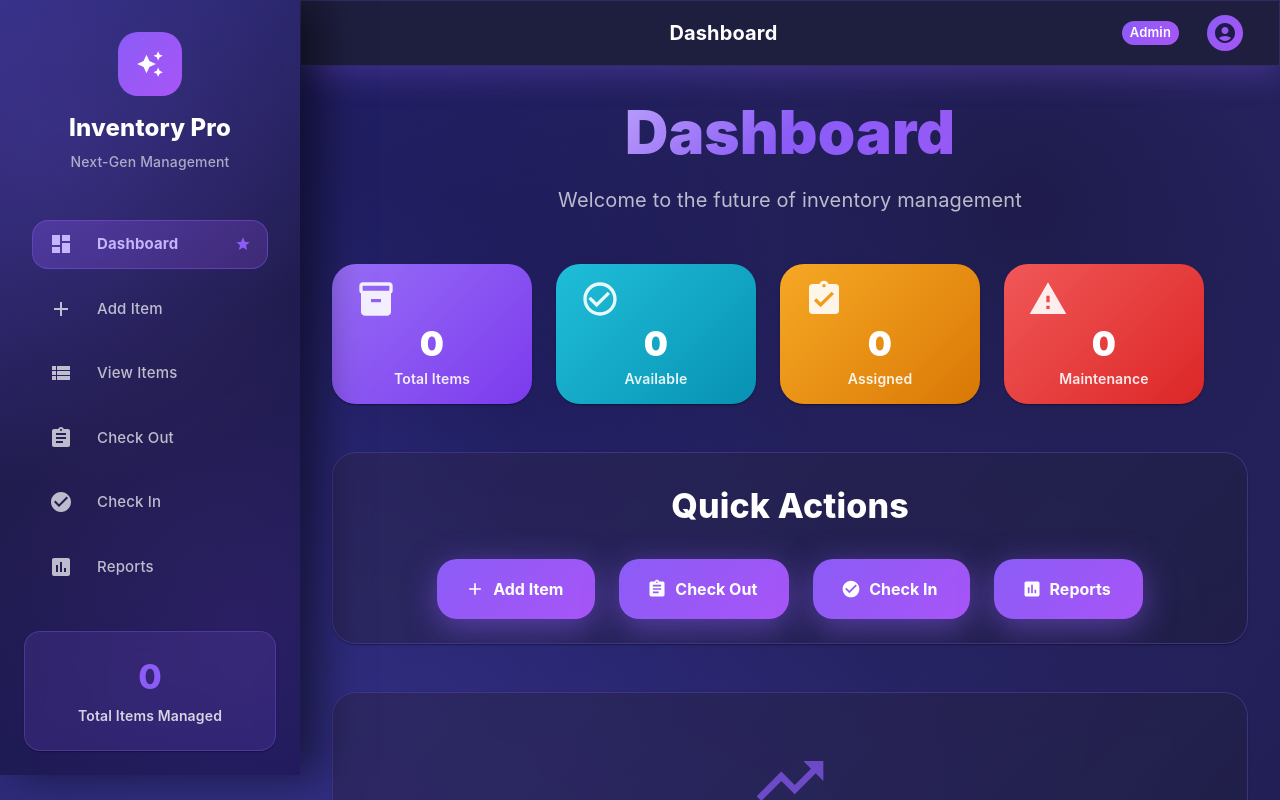
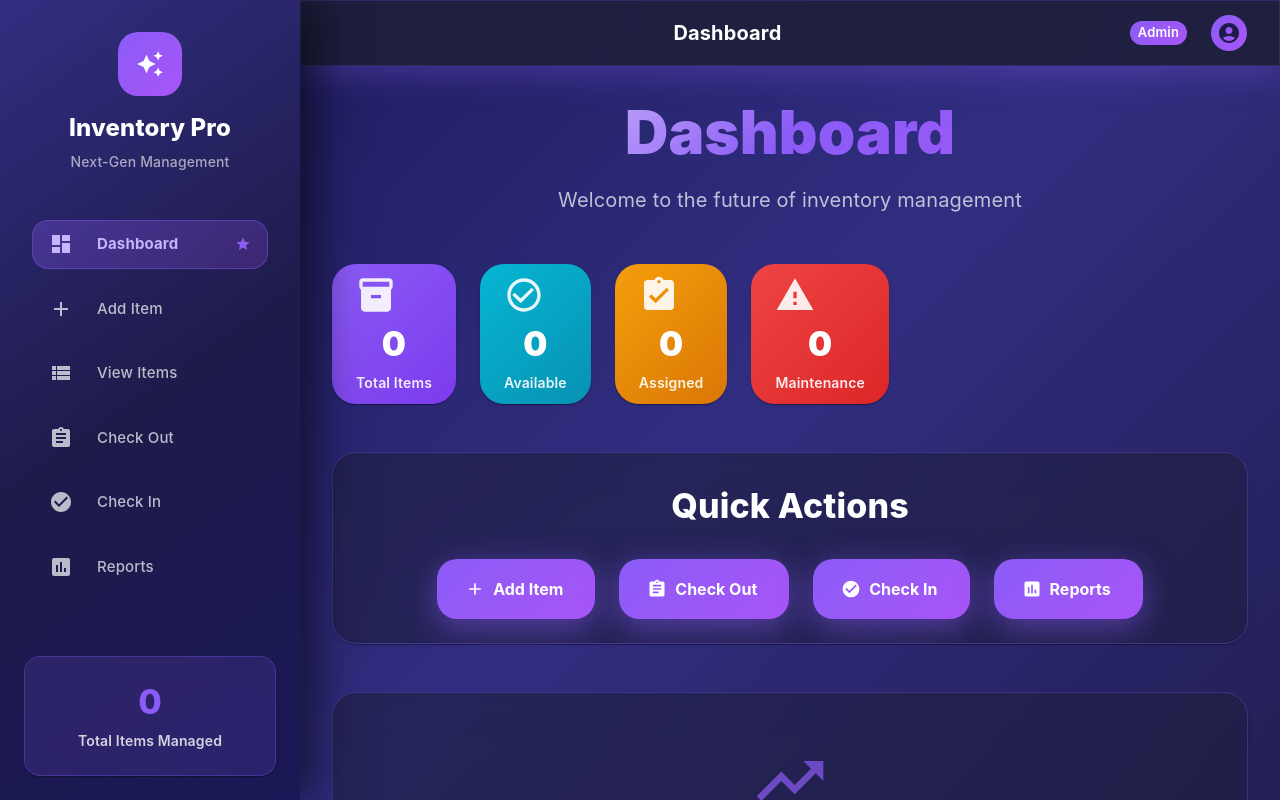
Before and after one commit to ampolperlada/Mis-Inventory-Sys, a React (Create React App) app in the folder frontend/: page / in a window 1280 px wide. Shown: the top 800 px of the page. Built offline with nearby package versions, Linux system fonts and the light colour scheme.

Commit message:
function # 1

```diff
--- a/frontend/src/components/Dashboard.js
+++ b/frontend/src/components/Dashboard.js
@@ -46,7 +46,12 @@ import {
   Star,
   AutoAwesome,
   AssignmentTurnedIn as Assignment,
-  Search
+  Search,
+  PersonAdd,
+  Business,
+  CalendarToday,
+  ArrowBack,
+  ArrowForward
 } from '@mui/icons-material';
 
 const drawerWidth = 300;
@@ -86,21 +91,6 @@ const ModernDrawer = styled(Drawer)(({ theme }) => ({
     backdropFilter: 'blur(20px)',
     border: 'none',
     boxShadow: '20px 0 40px rgba(0, 0, 0, 0.5)',
-    overflow: 'hidden',
-    position: 'relative',
-    '&::before': {
-      content: '""',
-      position: 'absolute',
-      top: 0,
-      left: 0,
-      right: 0,
-      bottom: 0,
-      background: `
-        radial-gradient(circle at 20% 20%, rgba(139, 92, 246, 0.15) 0%, transparent 50%),
-        radial-gradient(circle at 80% 80%, rgba(168, 85, 247, 0.1) 0%, transparent 50%)
-      `,
-      pointerEvents: 'none',
-    },
   },
 }));
 
@@ -120,8 +110,6 @@ const NavItem = styled(ListItemButton)(({ theme, active }) => ({
   border: active ? '1px solid rgba(139, 92, 246, 0.4)' : '1px solid transparent',
   color: active ? '#c4b5fd' : 'rgba(255, 255, 255, 0.7)',
   transition: 'all 0.4s cubic-bezier(0.175, 0.885, 0.32, 1.275)',
-  position: 'relative',
-  overflow: 'hidden',
   '&:hover': {
     background: 'linear-gradient(135deg, rgba(139, 92, 246, 0.2) 0%, rgba(168, 85, 247, 0.15) 100%)',
     transform: 'translateX(8px) scale(1.02)',
@@ -135,18 +123,6 @@ const UltraModernCard = styled(Card)(({ theme }) => ({
   border: '1px solid rgba(139, 92, 246, 0.3)',
   borderRadius: '24px',
   transition: 'all 0.4s cubic-bezier(0.175, 0.885, 0.32, 1.275)',
-  position: 'relative',
-  overflow: 'hidden',
-  '&::before': {
-    content: '""',
-    position: 'absolute',
-    top: 0,
-    left: 0,
-    right: 0,
-    bottom: 0,
-    background: 'linear-gradient(135deg, rgba(139, 92, 246, 0.08) 0%, transparent 100%)',
-    pointerEvents: 'none',
-  },
   '&:hover': {
     transform: 'translateY(-8px)',
     background: 'rgba(31, 31, 62, 0.8)',
@@ -159,22 +135,8 @@ const GlowingStatCard = styled(Card)(({ gradient, glowColor }) => ({
   background: gradient,
   borderRadius: '24px',
   border: 'none',
-  position: 'relative',
-  overflow: 'hidden',
   transition: 'all 0.4s cubic-bezier(0.175, 0.885, 0.32, 1.275)',
   height: '140px',
-  width: '100%',
-  minWidth: '200px',
-  '&::before': {
-    content: '""',
-    position: 'absolute',
-    top: 0,
-    left: 0,
-    right: 0,
-    bottom: 0,
-    background: 'linear-gradient(135deg, rgba(255, 255, 255, 0.1) 0%, transparent 100%)',
-    pointerEvents: 'none',
-  },
   '&:hover': {
     transform: 'translateY(-8px) scale(1.05)',
     boxShadow: `0 25px 50px ${glowColor}60`,
@@ -248,16 +210,47 @@ const Dashboard = ({ children }) => {
   const handleProfileMenuOpen = (event) => setAnchorEl(event.currentTarget);
   const handleMenuClose = () => setAnchorEl(null);
 
-  // Component views
+  // Simple Add Item Form
   const AddItemForm = () => (
     <UltraModernCard sx={{ mb: 4 }}>
       <CardContent sx={{ p: 4 }}>
         <Box sx={{ display: 'flex', alignItems: 'center', gap: 2, mb: 4 }}>
-          <AddIcon sx={{ color: '#8b5cf6', fontSize: 28 }} />
-          <Typography variant="h4" sx={{ color: 'white', fontWeight: '800' }}>
+          <AddIcon sx={{ color: '#8b5cf6', fontSize: 32 }} />
+          <Typography variant="h3" sx={{ color: 'white', fontWeight: '900' }}>
             Add New Item
           </Typography>
         </Box>
+
+        <Grid container spacing={3}>
+          <Grid item xs={12} md={6}>
+            <StyledTextField
+              fullWidth
+              label="Item Name"
+              placeholder="Enter item name"
+            />
+          </Grid>
+          <Grid item xs={12} md={6}>
+            <StyledTextField
+              fullWidth
+              label="Brand"
+              placeholder="Enter brand"
+            />
+          </Grid>
+          <Grid item xs={12} md={6}>
+            <StyledTextField
+              fullWidth
+              label="Model"
+              placeholder="Enter model"
+            />
+          </Grid>
+          <Grid item xs={12} md={6}>
+            <StyledTextField
+              fullWidth
+              label="Serial Number"
+              placeholder="Enter serial number"
+            />
+          </Grid>
+        </Grid>
 
         <Box sx={{ display: 'flex', justifyContent: 'flex-end', gap: 2, mt: 4 }}>
           <Button
@@ -274,11 +267,12 @@ const Dashboard = ({ children }) => {
     </UltraModernCard>
   );
 
+  // Simple View Items
   const ViewItems = () => (
-    <Box sx={{ space: 4 }}>
+    <Box>
       <Box sx={{ display: 'flex', justifyContent: 'space-between', alignItems: 'center', mb: 4 }}>
         <Box>
-          <Typography variant="h4" sx={{ color: 'white', fontWeight: '800', mb: 1 }}>
+          <Typography variant="h3" sx={{ color: 'white', fontWeight: '900', mb: 1 }}>
             Inventory Items
           </Typography>
           <Typography sx={{ color: '#c4b5fd' }}>
@@ -301,7 +295,7 @@ const Dashboard = ({ children }) => {
               No assets found
             </Typography>
             <Typography>
-              Add new assets or connect to your backend to populate inventory data
+              Add new assets to see them listed here
             </Typography>
           </Box>
         </CardContent>
@@ -309,6 +303,7 @@ const Dashboard = ({ children }) => {
     </Box>
   );
 
+  // Simple Check Out
   const CheckOut = () => (
     <UltraModernCard>
       <CardContent sx={{ p: 6, textAlign: 'center' }}>
@@ -323,6 +318,7 @@ const Dashboard = ({ children }) => {
     </UltraModernCard>
   );
 
+  // Simple Check In
   const CheckIn = () => (
     <UltraModernCard>
       <CardContent sx={{ p: 6, textAlign: 'center' }}>
@@ -337,10 +333,11 @@ const Dashboard = ({ children }) => {
     </UltraModernCard>
   );
 
+  // Simple Reports
   const Reports = () => (
-    <Box sx={{ space: 4 }}>
+    <Box>
       <Box sx={{ mb: 4 }}>
-        <Typography variant="h4" sx={{ color: 'white', fontWeight: '800', mb: 1 }}>
+        <Typography variant="h3" sx={{ color: 'white', fontWeight: '900', mb: 1 }}>
           Reports & Analytics
         </Typography>
         <Typography sx={{ color: '#c4b5fd' }}>
@@ -351,9 +348,9 @@ const Dashboard = ({ children }) => {
       <Grid container spacing={3} sx={{ mb: 6 }}>
         <Grid item xs={12} sm={6} lg={3}>
           <GlowingStatCard gradient="linear-gradient(135deg, #8b5cf6 0%, #7c3aed 100%)" glowColor="#8b5cf6">
-            <CardContent sx={{ position: 'relative', zIndex: 1, p: 3, textAlign: 'center', display: 'flex', flexDirection: 'column', justifyContent: 'center', height: '100%' }}>
+            <CardContent sx={{ p: 3, textAlign: 'center', display: 'flex', flexDirection: 'column', justifyContent: 'center', height: '100%' }}>
               <Inventory2 sx={{ fontSize: 40, color: 'white', mb: 1, opacity: 0.9 }} />
-              <Typography variant="h4" sx={{ fontWeight: '900', mb: 1, color: 'white', lineHeight: 1 }}>
+              <Typography variant="h4" sx={{ fontWeight: '900', mb: 1, color: 'white' }}>
                 {stats.totalItems}
               </Typography>
               <Typography variant="body2" sx={{ opacity: 0.9, fontWeight: '600', color: 'white' }}>
@@ -364,9 +361,9 @@ const Dashboard = ({ children }) => {
         </Grid>
         <Grid item xs={12} sm={6} lg={3}>
           <GlowingStatCard gradient="linear-gradient(135deg, #06b6d4 0%, #0891b2 100%)" glowColor="#06b6d4">
-            <CardContent sx={{ position: 'relative', zIndex: 1, p: 3, textAlign: 'center', display: 'flex', flexDirection: 'column', justifyContent: 'center', height: '100%' }}>
+            <CardContent sx={{ p: 3, textAlign: 'center', display: 'flex', flexDirection: 'column', justifyContent: 'center', height: '100%' }}>
               <CheckCircleOutline sx={{ fontSize: 40, color: 'white', mb: 1, opacity: 0.9 }} />
-              <Typography variant="h4" sx={{ fontWeight: '900', mb: 1, color: 'white', lineHeight: 1 }}>
+              <Typography variant="h4" sx={{ fontWeight: '900', mb: 1, color: 'white' }}>
                 {stats.available}
               </Typography>
               <Typography variant="body2" sx={{ opacity: 0.9, fontWeight: '600', color: 'white' }}>
@@ -377,9 +374,9 @@ const Dashboard = ({ children }) => {
         </Grid>
         <Grid item xs={12} sm={6} lg={3}>
           <GlowingStatCard gradient="linear-gradient(135deg, #f59e0b 0%, #d97706 100%)" glowColor="#f59e0b">
-            <CardContent sx={{ position: 'relative', zIndex: 1, p: 3, textAlign: 'center', display: 'flex', flexDirection: 'column', justifyContent: 'center', height: '100%' }}>
+            <CardContent sx={{ p: 3, textAlign: 'center', display: 'flex', flexDirection: 'column', justifyContent: 'center', height: '100%' }}>
               <Assignment sx={{ fontSize: 40, color: 'white', mb: 1, opacity: 0.9 }} />
-              <Typography variant="h4" sx={{ fontWeight: '900', mb: 1, color: 'white', lineHeight: 1 }}>
+              <Typography variant="h4" sx={{ fontWeight: '900', mb: 1, color: 'white' }}>
                 {stats.assigned}
               </Typography>
               <Typography variant="body2" sx={{ opacity: 0.9, fontWeight: '600', color: 'white' }}>
@@ -390,9 +387,9 @@ const Dashboard = ({ children }) => {
         </Grid>
         <Grid item xs={12} sm={6} lg={3}>
           <GlowingStatCard gradient="linear-gradient(135deg, #ef4444 0%, #dc2626 100%)" glowColor="#ef4444">
-            <CardContent sx={{ position: 'relative', zIndex: 1, p: 3, textAlign: 'center', display: 'flex', flexDirection: 'column', justifyContent: 'center', height: '100%' }}>
+            <CardContent sx={{ p: 3, textAlign: 'center', display: 'flex', flexDirection: 'column', justifyContent: 'center', height: '100%' }}>
               <Warning sx={{ fontSize: 40, color: 'white', mb: 1, opacity: 0.9 }} />
-              <Typography variant="h4" sx={{ fontWeight: '900', mb: 1, color: 'white', lineHeight: 1 }}>
+              <Typography variant="h4" sx={{ fontWeight: '900', mb: 1, color: 'white' }}>
                 {stats.maintenance}
               </Typography>
               <Typography variant="body2" sx={{ opacity: 0.9, fontWeight: '600', color: 'white' }}>
@@ -425,7 +422,7 @@ const Dashboard = ({ children }) => {
       case 'checkin': return <CheckIn />;
       case 'reports': return <Reports />;
       default: return (
-        <Box sx={{ position: 'relative', zIndex: 1, width: '100%' }}>
+        <Box sx={{ width: '100%' }}>
           <Box sx={{ mb: 6, textAlign: 'center' }}>
             <Typography variant="h2" sx={{
               fontWeight: '900',
@@ -451,9 +448,9 @@ const Dashboard = ({ children }) => {
           <Grid container spacing={3} sx={{ mb: 6 }}>
             <Grid item xs={12} sm={6} lg={3}>
               <GlowingStatCard gradient="linear-gradient(135deg, #8b5cf6 0%, #7c3aed 100%)" glowColor="#8b5cf6">
-                <CardContent sx={{ position: 'relative', zIndex: 1, p: 3, textAlign: 'center', display: 'flex', flexDirection: 'column', justifyContent: 'center', height: '100%' }}>
+                <CardContent sx={{ p: 3, textAlign: 'center', display: 'flex', flexDirection: 'column', justifyContent: 'center', height: '100%' }}>
                   <Inventory2 sx={{ fontSize: 40, color: 'white', mb: 1, opacity: 0.9 }} />
-                  <Typography variant="h4" sx={{ fontWeight: '900', mb: 1, color: 'white', lineHeight: 1 }}>
+                  <Typography variant="h4" sx={{ fontWeight: '900', mb: 1, color: 'white' }}>
                     {stats.totalItems.toLocaleString()}
                   </Typography>
                   <Typography variant="body2" sx={{ opacity: 0.9, fontWeight: '600', color: 'white' }}>
@@ -465,9 +462,9 @@ const Dashboard = ({ children }) => {
 
             <Grid item xs={12} sm={6} lg={3}>
               <GlowingStatCard gradient="linear-gradient(135deg, #06b6d4 0%, #0891b2 100%)" glowColor="#06b6d4">
-                <CardContent sx={{ position: 'relative', zIndex: 1, p: 3, textAlign: 'center', display: 'flex', flexDirection: 'column', justifyContent: 'center', height: '100%' }}>
+                <CardContent sx={{ p: 3, textAlign: 'center', display: 'flex', flexDirection: 'column', justifyContent: 'center', height: '100%' }}>
                   <CheckCircleOutline sx={{ fontSize: 40, color: 'white', mb: 1, opacity: 0.9 }} />
-                  <Typography variant="h4" sx={{ fontWeight: '900', mb: 1, color: 'white', lineHeight: 1 }}>
+                  <Typography variant="h4" sx={{ fontWeight: '900', mb: 1, color: 'white' }}>
                     {stats.available.toLocaleString()}
                   </Typography>
                   <Typography variant="body2" sx={{ opacity: 0.9, fontWeight: '600', color: 'white' }}>
@@ -479,9 +476,9 @@ const Dashboard = ({ children }) => {
 
             <Grid item xs={12} sm={6} lg={3}>
               <GlowingStatCard gradient="linear-gradient(135deg, #f59e0b 0%, #d97706 100%)" glowColor="#f59e0b">
-                <CardContent sx={{ position: 'relative', zIndex: 1, p: 3, textAlign: 'center', display: 'flex', flexDirection: 'column', justifyContent: 'center', height: '100%' }}>
+                <CardContent sx={{ p: 3, textAlign: 'center', display: 'flex', flexDirection: 'column', justifyContent: 'center', height: '100%' }}>
                   <Assignment sx={{ fontSize: 40, color: 'white', mb: 1, opacity: 0.9 }} />
-                  <Typography variant="h4" sx={{ fontWeight: '900', mb: 1, color: 'white', lineHeight: 1 }}>
+                  <Typography variant="h4" sx={{ fontWeight: '900', mb: 1, color: 'white' }}>
                     {stats.assigned.toLocaleString()}
                   </Typography>
                   <Typography variant="body2" sx={{ opacity: 0.9, fontWeight: '600', color: 'white' }}>
@@ -493,9 +490,9 @@ const Dashboard = ({ children }) => {
 
             <Grid item xs={12} sm={6} lg={3}>
               <GlowingStatCard gradient="linear-gradient(135deg, #ef4444 0%, #dc2626 100%)" glowColor="#ef4444">
-                <CardContent sx={{ position: 'relative', zIndex: 1, p: 3, textAlign: 'center', display: 'flex', flexDirection: 'column', justifyContent: 'center', height: '100%' }}>
+                <CardContent sx={{ p: 3, textAlign: 'center', display: 'flex', flexDirection: 'column', justifyContent: 'center', height: '100%' }}>
                   <Warning sx={{ fontSize: 40, color: 'white', mb: 1, opacity: 0.9 }} />
-                  <Typography variant="h4" sx={{ fontWeight: '900', mb: 1, color: 'white', lineHeight: 1 }}>
+                  <Typography variant="h4" sx={{ fontWeight: '900', mb: 1, color: 'white' }}>
                     {stats.maintenance.toLocaleString()}
                   </Typography>
                   <Typography variant="body2" sx={{ opacity: 0.9, fontWeight: '600', color: 'white' }}>
@@ -506,8 +503,8 @@ const Dashboard = ({ children }) => {
             </Grid>
           </Grid>
 
-          <UltraModernCard sx={{ mb: 6, width: '100%' }}>
-            <CardContent sx={{ p: 4, position: 'relative', zIndex: 1 }}>
+          <UltraModernCard sx={{ mb: 6 }}>
+            <CardContent sx={{ p: 4 }}>
               <Typography variant="h4" sx={{
                 fontWeight: '800',
                 mb: 4,
@@ -557,8 +554,8 @@ const Dashboard = ({ children }) => {
             </CardContent>
           </UltraModernCard>
 
-          <UltraModernCard sx={{ width: '100%' }}>
-            <CardContent sx={{ p: 6, textAlign: 'center', position: 'relative', zIndex: 1 }}>
+          <UltraModernCard>
+            <CardContent sx={{ p: 6, textAlign: 'center' }}>
               <TrendingUp sx={{ fontSize: 80, color: '#8b5cf6', mb: 3, opacity: 0.7 }} />
               <Typography variant="h5" sx={{ color: 'white', mb: 2, fontWeight: '700' }}>
                 Recent Activity
@@ -574,7 +571,7 @@ const Dashboard = ({ children }) => {
   };
 
   const drawer = (
-    <Box sx={{ height: '100%', display: 'flex', flexDirection: 'column', position: 'relative', zIndex: 1 }}>
+    <Box sx={{ height: '100%', display: 'flex', flexDirection: 'column' }}>
       <Box sx={{ p: 4, textAlign: 'center' }}>
         <Box sx={{
           display: 'inline-flex',
@@ -610,9 +607,6 @@ const Dashboard = ({ children }) => {
               <ListItemIcon sx={{
                 color: 'inherit',
                 minWidth: 48,
-                '& svg': {
-                  fontSize: 24,
-                }
               }}>
                 {item.icon}
               </ListItemIcon>
@@ -656,12 +650,7 @@ const Dashboard = ({ children }) => {
       <Box sx={{
         display: 'flex',
         minHeight: '100vh',
-        background: `
-          radial-gradient(circle at 20% 80%, #312e81 0%, transparent 50%),
-          radial-gradient(circle at 80% 20%, #1e1b4b 0%, transparent 50%),
-          radial-gradient(circle at 40% 40%, #1a1856 0%, transparent 50%),
-          linear-gradient(135deg, #1a1856 0%, #312e81 50%, #1e1b4b 100%)
-        `,
+        background: 'linear-gradient(135deg, #1a1856 0%, #312e81 50%, #1e1b4b 100%)',
       }}>
         <ModernAppBar
           position="fixed"
@@ -673,14 +662,12 @@ const Dashboard = ({ children }) => {
           <Toolbar>
             <IconButton
               color="inherit"
-              aria-label="open drawer"
-              edge="start"
               onClick={handleDrawerToggle}
               sx={{ mr: 2, display: { md: 'none' } }}
             >
               <MenuIcon />
             </IconButton>
-            <Typography variant="h6" noWrap component="div" sx={{ flexGrow: 1, fontWeight: '700' }}>
+            <Typography variant="h6" sx={{ flexGrow: 1, fontWeight: '700' }}>
               {currentView === 'dashboard' ? 'Dashboard' :
                currentView === 'add' ? 'Add Item' :
                currentView === 'view' ? 'View Items' :
@@ -701,7 +688,6 @@ const Dashboard = ({ children }) => {
             />
 
             <IconButton
-              size="large"
               onClick={handleProfileMenuOpen}
               color="inherit"
             >
@@ -765,7 +751,6 @@ const Dashboard = ({ children }) => {
             display: 'flex',
             flexDirection: 'column',
             minHeight: '100vh',
-            background: 'transparent',
           }}
         >
           <Toolbar />
@@ -777,7 +762,6 @@ const Dashboard = ({ children }) => {
             width: '100%',
             display: 'flex',
             flexDirection: 'column',
-            minHeight: 'calc(100vh - 64px)',
           }}>
             {renderCurrentView()}
           </Box>
```
